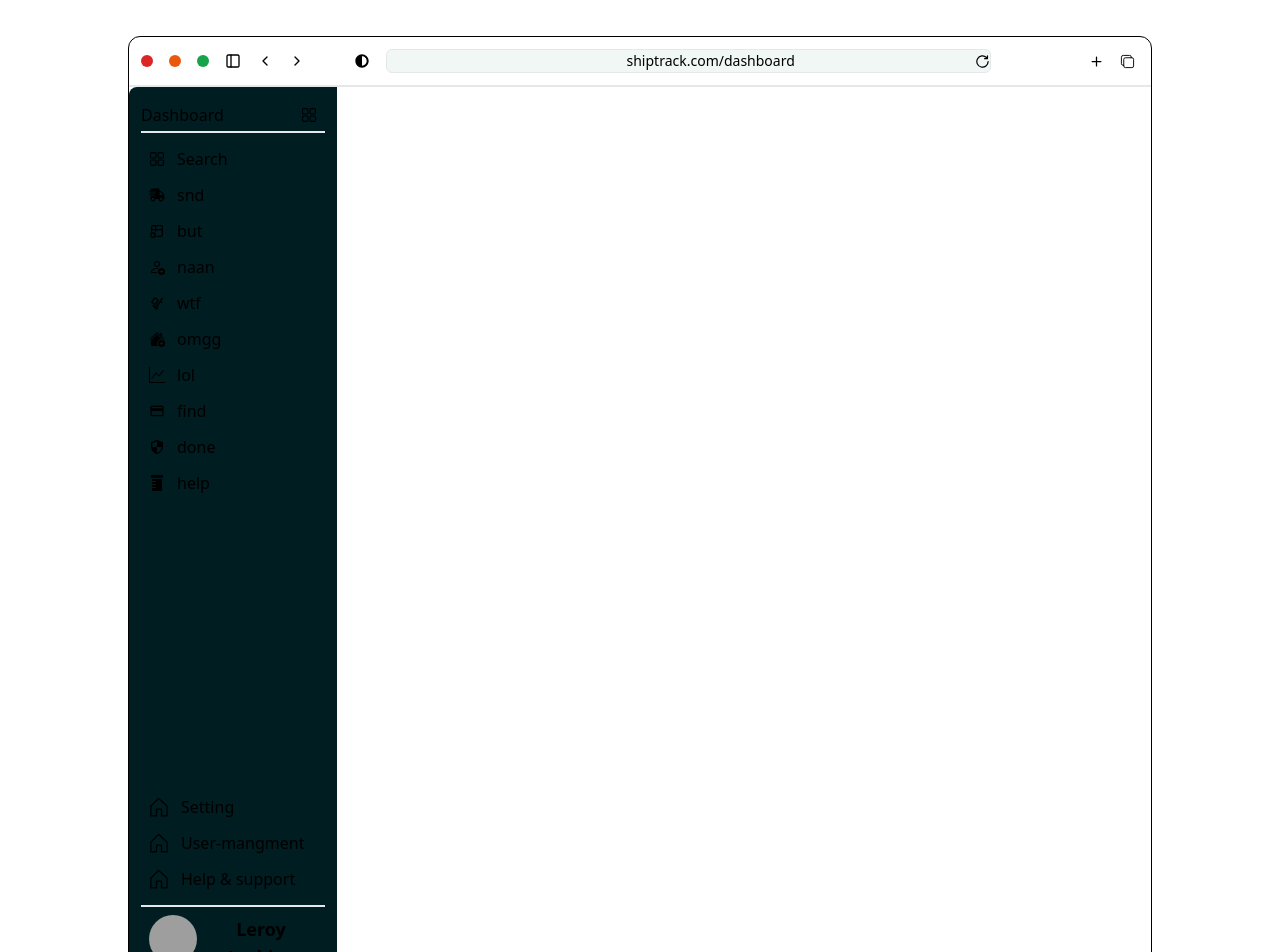
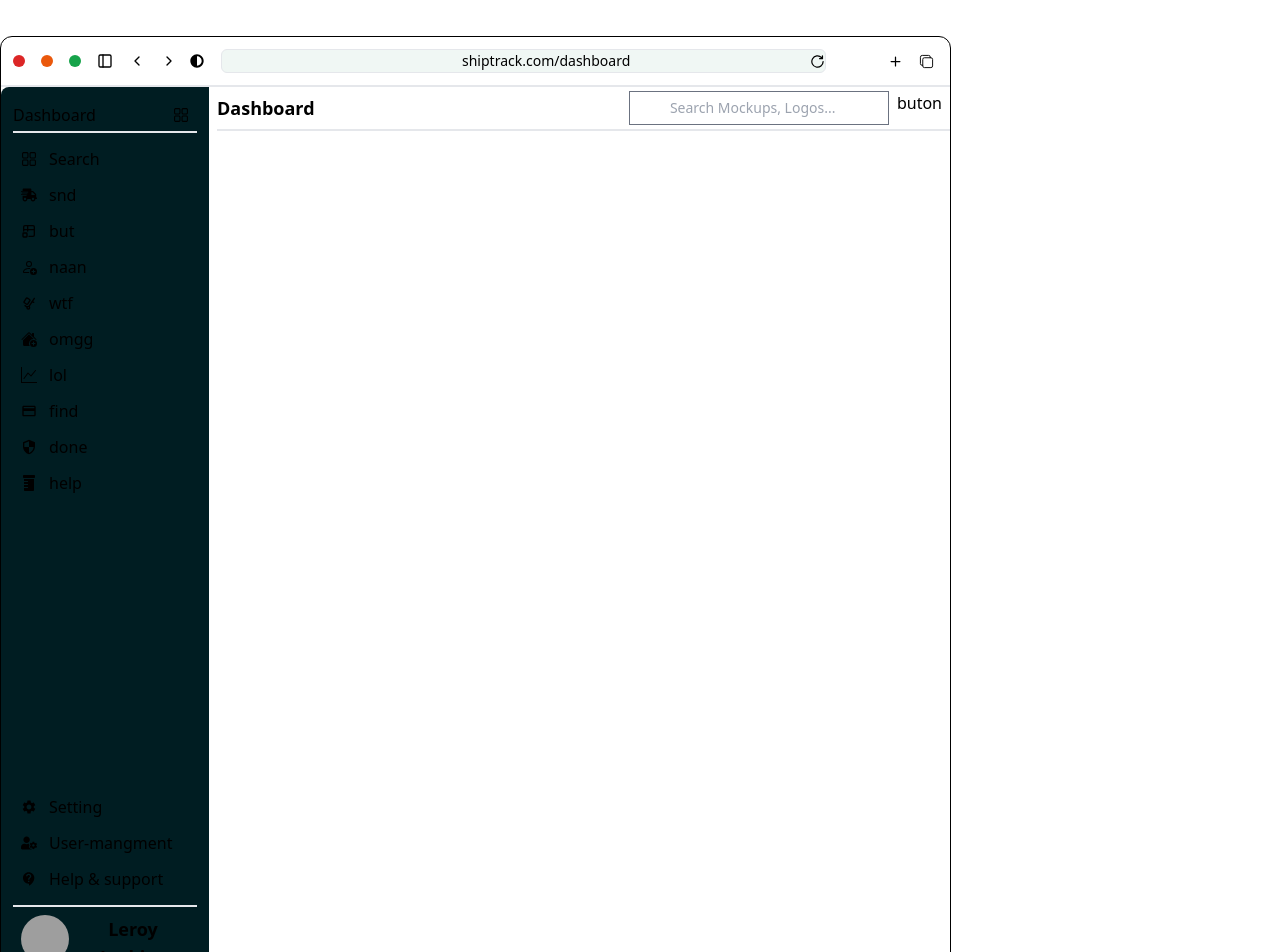
Before and after one commit to CompileWithQureshi/clone-1, a React (Vite) app: page / in a window 1280 px wide. Shown: the top 952 px of the page. Built offline with nearby package versions, Linux system fonts and the light colour scheme; grey boxes are pictures that could not be loaded; some icons are missing.

Commit message:
working on search bar

```diff
--- a/index.html
+++ b/index.html
@@ -2,6 +2,11 @@
 <html lang="en">
   <head>
     <meta charset="UTF-8" />
+    <link
+      rel="stylesheet"
+      href="https://unpkg.com/flowbite@1.4.4/dist/flowbite.min.css"
+    />
+
     <link rel="icon" type="image/svg+xml" href="/vite.svg" />
     <link
       rel="stylesheet"
--- a/package.json
+++ b/package.json
@@ -14,6 +14,7 @@
     "@iconscout/react-unicons": "^2.0.2",
     "@iconscout/react-unicons-solid": "^1.0.2",
     "@iconscout/react-unicons-thinline": "^0.0.1",
+    "@mui/icons-material": "^5.14.16",
     "react": "^18.2.0",
     "react-dom": "^18.2.0",
     "react-icons": "^4.11.0"
--- a/src/App.jsx
+++ b/src/App.jsx
@@ -1,5 +1,6 @@
 // 1280 x 800 width
 
+import Main from "./component/main-header";
 import Nav from "./component/nav";
 import Sidebar from "./component/sidebar";
 
@@ -7,7 +8,8 @@ function App() {
   return (
     <>
       <section
-        className=" md:max-w-full md:h-full
+        className=" md:max-w-full md:h-full flex
+
       "
       >
         <Container />
@@ -24,8 +26,9 @@ const Container = () => {
       <main>
         <div className=" max-w-5xl h-fit border border-black  rounded-xl grid   m-9 mx-auto ">
           <Nav />
-          <div>
+          <div className="flex gap-2 ">
             <Sidebar />
+            <Main />
           </div>
         </div>
       </main>
--- /dev/null
+++ b/src/component/main-header.jsx
@@ -0,0 +1,24 @@
+// import { FiSearch } from "react-icons/fi";
+
+function Main() {
+  return (
+    <>
+      <div className="flex border-white-500 w-full border-b-2 h-11 justify-between items-center">
+        <p className=" text-lg font-bold">Dashboard</p>
+        <div className="flex gap-2">
+          <div className="flex absolute inset-y-0 left-0 items-center pl-3 pointer-events-none"></div>
+          <input
+            type="search"
+            id="default-search"
+            className="block p-4 pl-10 w-full h-3 text-sm "
+            placeholder="Search Mockups, Logos..."
+            required
+          />
+          <span className=" mr-2 ">buton</span>
+        </div>
+      </div>
+    </>
+  );
+}
+
+export default Main;
--- a/src/component/sidebar.jsx
+++ b/src/component/sidebar.jsx
@@ -1,10 +1,18 @@
 // import data from "./data";
 import { RxDashboard } from "react-icons/rx";
-import { FaShippingFast, FaPrescriptionBottle } from "react-icons/fa";
-import { TbTableAlias } from "react-icons/tb";
+import {
+  FaShippingFast,
+  FaPrescriptionBottle,
+  FaUserCog,
+} from "react-icons/fa";
+import { TbTableAlias, TbTrolley } from "react-icons/tb";
 import { BsPersonAdd, BsFillHouseAddFill, BsGraphUp } from "react-icons/bs";
-import { TbTrolley } from "react-icons/tb";
-import { MdPayment, MdSecurity } from "react-icons/md";
+import {
+  MdPayment,
+  MdSecurity,
+  MdSettings,
+  MdContactSupport,
+} from "react-icons/md";
 
 function Sidebar() {
   const data = [
@@ -63,27 +71,21 @@ function Sidebar() {
   const supp = [
     {
       id: 1,
-      url: <RxDashboard />,
+      url: <MdSettings />,
       text: "Setting",
     },
     {
       id: 2,
-      url: <RxDashboard />,
+      url: <FaUserCog />,
       text: "User-mangment",
     },
     {
       id: 3,
-      url: <RxDashboard />,
+      url: <MdContactSupport />,
       text: "Help & support",
     },
   ];
 
-  // data.map(({ text, id, url }) => {
-  //   console.log(id);
-  //   console.log(text);
-  //   console.log(url);
-  // });
-  // console.log(data);
   return (
     <div>
       <div className=" h-full p-3  w-52 bg-[#001D22] dark:text-gray-100 rounded-s-lg ">
@@ -127,13 +129,8 @@ function Sidebar() {
                     href="#"
                     className="flex items-center p-2 space-x-3 rounded-md"
                   >
-                    <svg
-                      xmlns={url}
-                      viewBox="0 0 512 512"
-                      className="w-5 h-5 fill-current dark:text-gray-400"
-                    >
-                      <path d="M469.666,216.45,271.078,33.749a34,34,0,0,0-47.062.98L41.373,217.373,32,226.745V496H208V328h96V496H480V225.958ZM248.038,56.771c.282,0,.108.061-.013.18C247.9,56.832,247.756,56.771,248.038,56.771ZM448,464H336V328a32,32,0,0,0-32-32H208a32,32,0,0,0-32,32V464H64V240L248.038,57.356c.013-.012.014-.023.024-.035L448,240Z"></path>
-                    </svg>
+                    {url}
+
                     <span>{text}</span>
                   </a>
                 </li>
```
Also changed, not shown: 1 other file (tests, documents, lock files or other folders).
